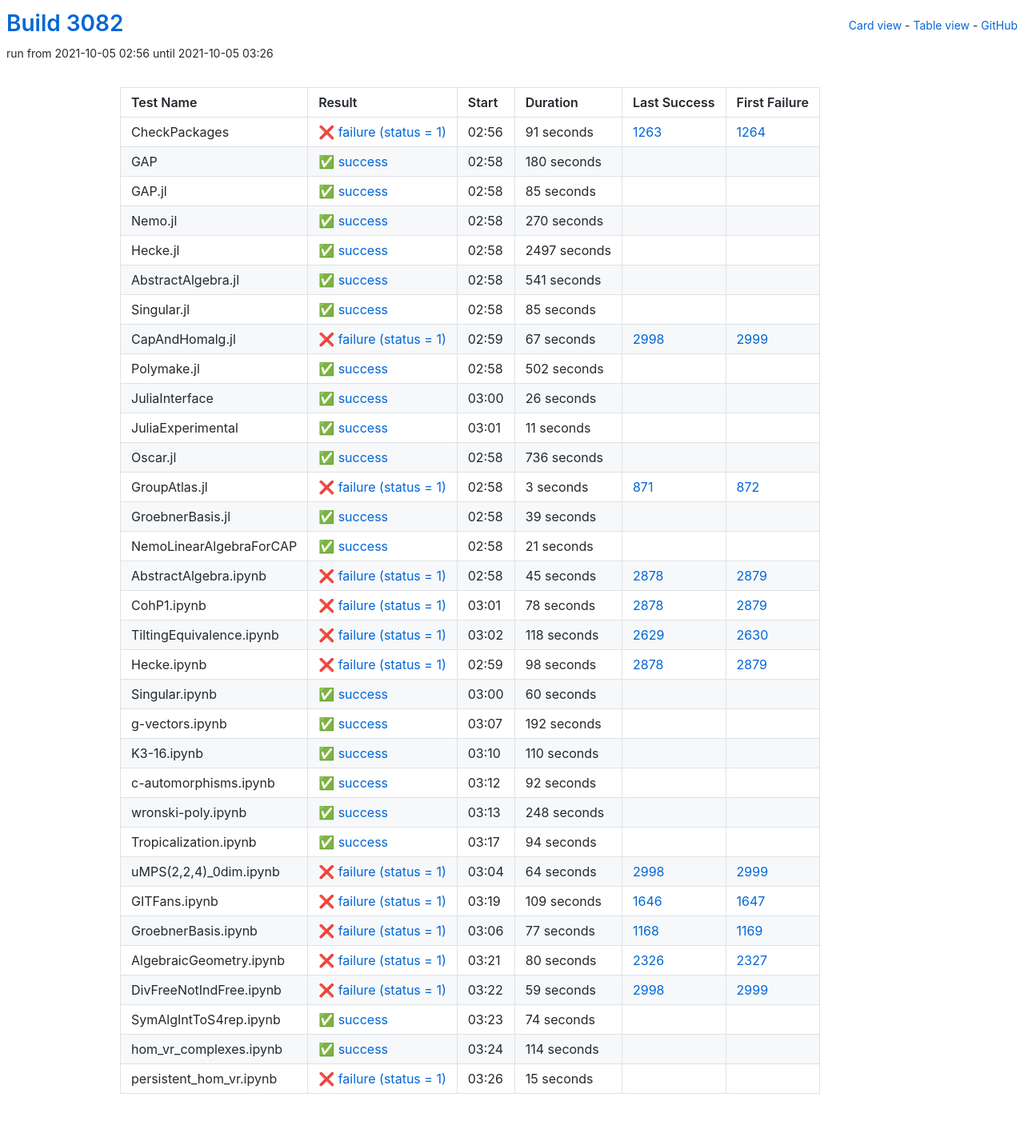
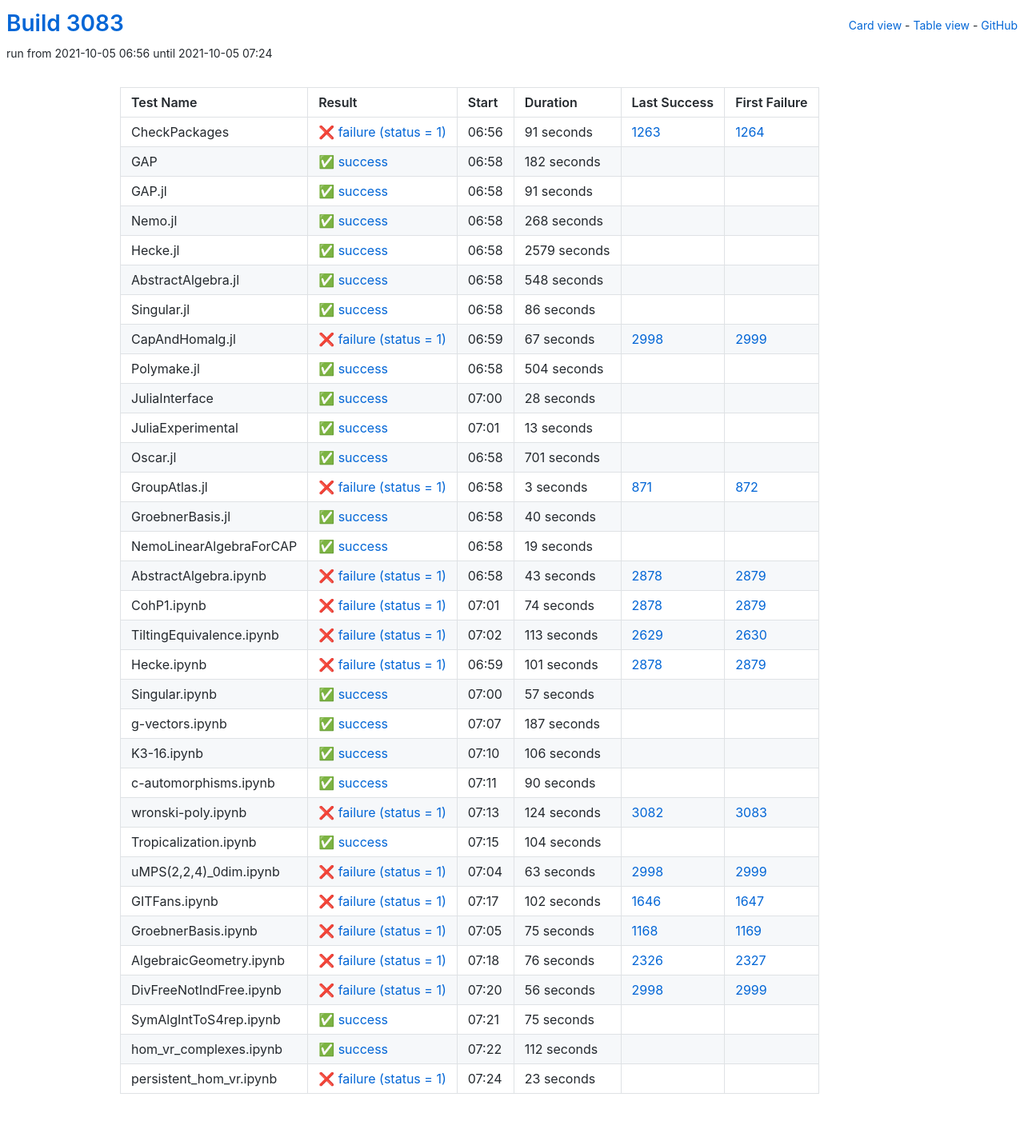
Before and after one commit to oscar-system/oscar-ci-status-stable, a Jekyll site: the page built from table.html, in a window 1280 px wide. Shown: the whole page at 80% size. Built offline with Jekyll 4.4.1, drawn with Linux system fonts in a browser that asks for light colours.

Commit message:
Build #3083

```diff
--- a/_data/ci.yml
+++ b/_data/ci.yml
@@ -1,6 +1,6 @@
 ---
-build: 3082
-build_url: https://oscarci.mathematik.uni-kl.de/job/oscar-stable/3082/
+build: 3083
+build_url: https://oscarci.mathematik.uni-kl.de/job/oscar-stable/3083/
 job: oscar-stable
 organization: oscar-system
 repo: oscar-ci-status-stable
@@ -8,8 +8,8 @@ repourl: https://github.com/oscar-system/oscar-ci-status-stable
 tests:
 - name: CheckPackages
   id: checkpackages
-  log: https://oscarci.mathematik.uni-kl.de/job/oscar-stable/3082/artifact/logs/build-3082/CheckPackages.log
-  start: 2021-10-05 02:56
+  log: https://oscarci.mathematik.uni-kl.de/job/oscar-stable/3083/artifact/logs/build-3083/CheckPackages.log
+  start: 2021-10-05 06:56
   success: false
   exitcode: 1
   status: failure
@@ -20,80 +20,80 @@ tests:
   first_failure_url: https://oscarci.mathematik.uni-kl.de/job/oscar-stable/1264/
 - name: GAP
   id: gap
-  log: https://oscarci.mathematik.uni-kl.de/job/oscar-stable/3082/artifact/logs/build-3082/GAP.log
-  start: 2021-10-05 02:58
+  log: https://oscarci.mathematik.uni-kl.de/job/oscar-stable/3083/artifact/logs/build-3083/GAP.log
+  start: 2021-10-05 06:58
   success: true
   exitcode: 0
   status: success
-  duration: 180
+  duration: 182
   last_success: false
   last_success_url:
   first_failure: false
   first_failure_url:
 - name: GAP.jl
   id: gap-jl
-  log: https://oscarci.mathematik.uni-kl.de/job/oscar-stable/3082/artifact/logs/build-3082/GAP.jl.log
-  start: 2021-10-05 02:58
+  log: https://oscarci.mathematik.uni-kl.de/job/oscar-stable/3083/artifact/logs/build-3083/GAP.jl.log
+  start: 2021-10-05 06:58
   success: true
   exitcode: 0
   status: success
-  duration: 85
+  duration: 91
   last_success: false
   last_success_url:
   first_failure: false
   first_failure_url:
 - name: Nemo.jl
   id: nemo-jl
-  log: https://oscarci.mathematik.uni-kl.de/job/oscar-stable/3082/artifact/logs/build-3082/Nemo.jl.log
-  start: 2021-10-05 02:58
+  log: https://oscarci.mathematik.uni-kl.de/job/oscar-stable/3083/artifact/logs/build-3083/Nemo.jl.log
+  start: 2021-10-05 06:58
   success: true
   exitcode: 0
   status: success
-  duration: 270
+  duration: 268
   last_success: false
   last_success_url:
   first_failure: false
   first_failure_url:
 - name: Hecke.jl
   id: hecke-jl
-  log: https://oscarci.mathematik.uni-kl.de/job/oscar-stable/3082/artifact/logs/build-3082/Hecke.jl.log
-  start: 2021-10-05 02:58
+  log: https://oscarci.mathematik.uni-kl.de/job/oscar-stable/3083/artifact/logs/build-3083/Hecke.jl.log
+  start: 2021-10-05 06:58
   success: true
   exitcode: 0
   status: success
-  duration: 2497
+  duration: 2579
   last_success: false
   last_success_url:
   first_failure: false
   first_failure_url:
 - name: AbstractAlgebra.jl
   id: abstractalgebra-jl
-  log: https://oscarci.mathematik.uni-kl.de/job/oscar-stable/3082/artifact/logs/build-3082/AbstractAlgebra.jl.log
-  start: 2021-10-05 02:58
+  log: https://oscarci.mathematik.uni-kl.de/job/oscar-stable/3083/artifact/logs/build-3083/AbstractAlgebra.jl.log
+  start: 2021-10-05 06:58
   success: true
   exitcode: 0
   status: success
-  duration: 541
+  duration: 548
   last_success: false
   last_success_url:
   first_failure: false
   first_failure_url:
 - name: Singular.jl
   id: singular-jl
-  log: https://oscarci.mathematik.uni-kl.de/job/oscar-stable/3082/artifact/logs/build-3082/Singular.jl.log
-  start: 2021-10-05 02:58
+  log: https://oscarci.mathematik.uni-kl.de/job/oscar-stable/3083/artifact/logs/build-3083/Singular.jl.log
+  start: 2021-10-05 06:58
   success: true
   exitcode: 0
   status: success
-  duration: 85
+  duration: 86
   last_success: false
   last_success_url:
   first_failure: false
   first_failure_url:
 - name: CapAndHomalg.jl
   id: capandhomalg-jl
-  log: https://oscarci.mathematik.uni-kl.de/job/oscar-stable/3082/artifact/logs/build-3082/CapAndHomalg.jl.log
-  start: 2021-10-05 02:59
+  log: https://oscarci.mathematik.uni-kl.de/job/oscar-stable/3083/artifact/logs/build-3083/CapAndHomalg.jl.log
+  start: 2021-10-05 06:59
   success: false
   exitcode: 1
   status: failure
@@ -104,56 +104,56 @@ tests:
   first_failure_url: https://oscarci.mathematik.uni-kl.de/job/oscar-stable/2999/
 - name: Polymake.jl
   id: polymake-jl
-  log: https://oscarci.mathematik.uni-kl.de/job/oscar-stable/3082/artifact/logs/build-3082/Polymake.jl.log
-  start: 2021-10-05 02:58
+  log: https://oscarci.mathematik.uni-kl.de/job/oscar-stable/3083/artifact/logs/build-3083/Polymake.jl.log
+  start: 2021-10-05 06:58
   success: true
   exitcode: 0
   status: success
-  duration: 502
+  duration: 504
   last_success: false
   last_success_url:
   first_failure: false
   first_failure_url:
 - name: JuliaInterface
   id: juliainterface
-  log: https://oscarci.mathematik.uni-kl.de/job/oscar-stable/3082/artifact/logs/build-3082/JuliaInterface.log
-  start: 2021-10-05 03:00
+  log: https://oscarci.mathematik.uni-kl.de/job/oscar-stable/3083/artifact/logs/build-3083/JuliaInterface.log
+  start: 2021-10-05 07:00
   success: true
   exitcode: 0
   status: success
-  duration: 26
+  duration: 28
   last_success: false
   last_success_url:
   first_failure: false
   first_failure_url:
 - name: JuliaExperimental
   id: juliaexperimental
-  log: https://oscarci.mathematik.uni-kl.de/job/oscar-stable/3082/artifact/logs/build-3082/JuliaExperimental.log
-  start: 2021-10-05 03:01
+  log: https://oscarci.mathematik.uni-kl.de/job/oscar-stable/3083/artifact/logs/build-3083/JuliaExperimental.log
+  start: 2021-10-05 07:01
   success: true
   exitcode: 0
   status: success
-  duration: 11
+  duration: 13
   last_success: false
   last_success_url:
   first_failure: false
   first_failure_url:
 - name: Oscar.jl
   id: oscar-jl
-  log: https://oscarci.mathematik.uni-kl.de/job/oscar-stable/3082/artifact/logs/build-3082/Oscar.jl.log
-  start: 2021-10-05 02:58
+  log: https://oscarci.mathematik.uni-kl.de/job/oscar-stable/3083/artifact/logs/build-3083/Oscar.jl.log
+  start: 2021-10-05 06:58
   success: true
   exitcode: 0
   status: success
-  duration: 736
+  duration: 701
   last_success: false
   last_success_url:
   first_failure: false
   first_failure_url:
 - name: GroupAtlas.jl
   id: groupatlas-jl
-  log: https://oscarci.mathematik.uni-kl.de/job/oscar-stable/3082/artifact/logs/build-3082/GroupAtlas.jl.log
-  start: 2021-10-05 02:58
+  log: https://oscarci.mathematik.uni-kl.de/job/oscar-stable/3083/artifact/logs/build-3083/GroupAtlas.jl.log
+  start: 2021-10-05 06:58
   success: false
   exitcode: 1
   status: failure
@@ -164,240 +164,240 @@ tests:
   first_failure_url: https://oscarci.mathematik.uni-kl.de/job/oscar-stable/872/
 - name: GroebnerBasis.jl
   id: groebnerbasis-jl
-  log: https://oscarci.mathematik.uni-kl.de/job/oscar-stable/3082/artifact/logs/build-3082/GroebnerBasis.jl.log
-  start: 2021-10-05 02:58
+  log: https://oscarci.mathematik.uni-kl.de/job/oscar-stable/3083/artifact/logs/build-3083/GroebnerBasis.jl.log
+  start: 2021-10-05 06:58
   success: true
   exitcode: 0
   status: success
-  duration: 39
+  duration: 40
   last_success: false
   last_success_url:
   first_failure: false
   first_failure_url:
 - name: NemoLinearAlgebraForCAP
   id: nemolinearalgebraforcap
-  log: https://oscarci.mathematik.uni-kl.de/job/oscar-stable/3082/artifact/logs/build-3082/NemoLinearAlgebraForCAP.log
-  start: 2021-10-05 02:58
+  log: https://oscarci.mathematik.uni-kl.de/job/oscar-stable/3083/artifact/logs/build-3083/NemoLinearAlgebraForCAP.log
+  start: 2021-10-05 06:58
   success: true
   exitcode: 0
   status: success
-  duration: 21
+  duration: 19
   last_success: false
   last_success_url:
   first_failure: false
   first_failure_url:
 - name: AbstractAlgebra.ipynb
   id: abstractalgebra-ipynb
-  log: https://oscarci.mathematik.uni-kl.de/job/oscar-stable/3082/artifact/logs/build-3082/AbstractAlgebra.ipynb.log
-  start: 2021-10-05 02:58
+  log: https://oscarci.mathematik.uni-kl.de/job/oscar-stable/3083/artifact/logs/build-3083/AbstractAlgebra.ipynb.log
+  start: 2021-10-05 06:58
   success: false
   exitcode: 1
   status: failure
-  duration: 45
+  duration: 43
   last_success: 2878
   last_success_url: https://oscarci.mathematik.uni-kl.de/job/oscar-stable/2878/
   first_failure: 2879
   first_failure_url: https://oscarci.mathematik.uni-kl.de/job/oscar-stable/2879/
 - name: CohP1.ipynb
   id: cohp1-ipynb
-  log: https://oscarci.mathematik.uni-kl.de/job/oscar-stable/3082/artifact/logs/build-3082/CohP1.ipynb.log
-  start: 2021-10-05 03:01
+  log: https://oscarci.mathematik.uni-kl.de/job/oscar-stable/3083/artifact/logs/build-3083/CohP1.ipynb.log
+  start: 2021-10-05 07:01
   success: false
   exitcode: 1
   status: failure
-  duration: 78
+  duration: 74
   last_success: 2878
   last_success_url: https://oscarci.mathematik.uni-kl.de/job/oscar-stable/2878/
   first_failure: 2879
   first_failure_url: https://oscarci.mathematik.uni-kl.de/job/oscar-stable/2879/
 - name: TiltingEquivalence.ipynb
   id: tiltingequivalence-ipynb
-  log: https://oscarci.mathematik.uni-kl.de/job/oscar-stable/3082/artifact/logs/build-3082/TiltingEquivalence.ipynb.log
-  start: 2021-10-05 03:02
+  log: https://oscarci.mathematik.uni-kl.de/job/oscar-stable/3083/artifact/logs/build-3083/TiltingEquivalence.ipynb.log
+  start: 2021-10-05 07:02
   success: false
   exitcode: 1
   status: failure
-  duration: 118
+  duration: 113
   last_success: 2629
   last_success_url: https://oscarci.mathematik.uni-kl.de/job/oscar-stable/2629/
   first_failure: 2630
   first_failure_url: https://oscarci.mathematik.uni-kl.de/job/oscar-stable/2630/
 - name: Hecke.ipynb
   id: hecke-ipynb
-  log: https://oscarci.mathematik.uni-kl.de/job/oscar-stable/3082/artifact/logs/build-3082/Hecke.ipynb.log
-  start: 2021-10-05 02:59
+  log: https://oscarci.mathematik.uni-kl.de/job/oscar-stable/3083/artifact/logs/build-3083/Hecke.ipynb.log
+  start: 2021-10-05 06:59
   success: false
   exitcode: 1
   status: failure
-  duration: 98
+  duration: 101
   last_success: 2878
   last_success_url: https://oscarci.mathematik.uni-kl.de/job/oscar-stable/2878/
   first_failure: 2879
   first_failure_url: https://oscarci.mathematik.uni-kl.de/job/oscar-stable/2879/
 - name: Singular.ipynb
   id: singular-ipynb
-  log: https://oscarci.mathematik.uni-kl.de/job/oscar-stable/3082/artifact/logs/build-3082/Singular.ipynb.log
-  start: 2021-10-05 03:00
+  log: https://oscarci.mathematik.uni-kl.de/job/oscar-stable/3083/artifact/logs/build-3083/Singular.ipynb.log
+  start: 2021-10-05 07:00
   success: true
   exitcode: 0
   status: success
-  duration: 60
+  duration: 57
   last_success: false
   last_success_url:
   first_failure: false
   first_failure_url:
 - name: g-vectors.ipynb
   id: g-vectors-ipynb
-  log: https://oscarci.mathematik.uni-kl.de/job/oscar-stable/3082/artifact/logs/build-3082/g-vectors.ipynb.log
-  start: 2021-10-05 03:07
+  log: https://oscarci.mathematik.uni-kl.de/job/oscar-stable/3083/artifact/logs/build-3083/g-vectors.ipynb.log
+  start: 2021-10-05 07:07
   success: true
   exitcode: 0
   status: success
-  duration: 192
+  duration: 187
   last_success: false
   last_success_url:
   first_failure: false
   first_failure_url:
 - name: K3-16.ipynb
   id: k3-16-ipynb
-  log: https://oscarci.mathematik.uni-kl.de/job/oscar-stable/3082/artifact/logs/build-3082/K3-16.ipynb.log
-  start: 2021-10-05 03:10
+  log: https://oscarci.mathematik.uni-kl.de/job/oscar-stable/3083/artifact/logs/build-3083/K3-16.ipynb.log
+  start: 2021-10-05 07:10
   success: true
   exitcode: 0
   status: success
-  duration: 110
+  duration: 106
   last_success: false
   last_success_url:
   first_failure: false
   first_failure_url:
 - name: c-automorphisms.ipynb
   id: c-automorphisms-ipynb
-  log: https://oscarci.mathematik.uni-kl.de/job/oscar-stable/3082/artifact/logs/build-3082/c-automorphisms.ipynb.log
-  start: 2021-10-05 03:12
+  log: https://oscarci.mathematik.uni-kl.de/job/oscar-stable/3083/artifact/logs/build-3083/c-automorphisms.ipynb.log
+  start: 2021-10-05 07:11
   success: true
   exitcode: 0
   status: success
-  duration: 92
+  duration: 90
   last_success: false
   last_success_url:
   first_failure: false
   first_failure_url:
 - name: wronski-poly.ipynb
   id: wronski-poly-ipynb
-  log: https://oscarci.mathematik.uni-kl.de/job/oscar-stable/3082/artifact/logs/build-3082/wronski-poly.ipynb.log
-  start: 2021-10-05 03:13
+  log: https://oscarci.mathematik.uni-kl.de/job/oscar-stable/3083/artifact/logs/build-3083/wronski-poly.ipynb.log
+  start: 2021-10-05 07:13
+  success: false
+  exitcode: 1
+  status: failure
+  duration: 124
+  last_success: 3082
+  last_success_url: https://oscarci.mathematik.uni-kl.de/job/oscar-stable/3082/
+  first_failure: 3083
+  first_failure_url: https://oscarci.mathematik.uni-kl.de/job/oscar-stable/3083/
+- name: Tropicalization.ipynb
+  id: tropicalization-ipynb
+  log: https://oscarci.mathematik.uni-kl.de/job/oscar-stable/3083/artifact/logs/build-3083/Tropicalization.ipynb.log
+  start: 2021-10-05 07:15
   success: true
   exitcode: 0
   status: success
-  duration: 248
-  last_success: false
-  last_success_url:
-  first_failure: false
-  first_failure_url:
-- name: Tropicalization.ipynb
-  id: tropicalization-ipynb
-  log: https://oscarci.mathematik.uni-kl.de/job/oscar-stable/3082/artifact/logs/build-3082/Tropicalization.ipynb.log
-  start: 2021-10-05 03:17
-  success: true
-  exitcode: 0
-  status: success
-  duration: 94
+  duration: 104
   last_success: false
   last_success_url:
   first_failure: false
   first_failure_url:
 - name: uMPS(2,2,4)_0dim.ipynb
   id: umps-2-2-4-0dim-ipynb
-  log: https://oscarci.mathematik.uni-kl.de/job/oscar-stable/3082/artifact/logs/build-3082/uMPS-2-2-4-_0dim.ipynb.log
-  start: 2021-10-05 03:04
+  log: https://oscarci.mathematik.uni-kl.de/job/oscar-stable/3083/artifact/logs/build-3083/uMPS-2-2-4-_0dim.ipynb.log
+  start: 2021-10-05 07:04
   success: false
   exitcode: 1
   status: failure
-  duration: 64
+  duration: 63
   last_success: 2998
   last_success_url: https://oscarci.mathematik.uni-kl.de/job/oscar-stable/2998/
   first_failure: 2999
   first_failure_url: https://oscarci.mathematik.uni-kl.de/job/oscar-stable/2999/
 - name: GITFans.ipynb
   id: gitfans-ipynb
-  log: https://oscarci.mathematik.uni-kl.de/job/oscar-stable/3082/artifact/logs/build-3082/GITFans.ipynb.log
-  start: 2021-10-05 03:19
+  log: https://oscarci.mathematik.uni-kl.de/job/oscar-stable/3083/artifact/logs/build-3083/GITFans.ipynb.log
+  start: 2021-10-05 07:17
   success: false
   exitcode: 1
   status: failure
-  duration: 109
+  duration: 102
   last_success: 1646
   last_success_url: https://oscarci.mathematik.uni-kl.de/job/oscar-stable/1646/
   first_failure: 1647
   first_failure_url: https://oscarci.mathematik.uni-kl.de/job/oscar-stable/1647/
 - name: GroebnerBasis.ipynb
   id: groebnerbasis-ipynb
-  log: https://oscarci.mathematik.uni-kl.de/job/oscar-stable/3082/artifact/logs/build-3082/GroebnerBasis.ipynb.log
-  start: 2021-10-05 03:06
+  log: https://oscarci.mathematik.uni-kl.de/job/oscar-stable/3083/artifact/logs/build-3083/GroebnerBasis.ipynb.log
+  start: 2021-10-05 07:05
   success: false
   exitcode: 1
   status: failure
-  duration: 77
+  duration: 75
   last_success: 1168
   last_success_url: https://oscarci.mathematik.uni-kl.de/job/oscar-stable/1168/
   first_failure: 1169
   first_failure_url: https://oscarci.mathematik.uni-kl.de/job/oscar-stable/1169/
 - name: AlgebraicGeometry.ipynb
   id: algebraicgeometry-ipynb
-  log: https://oscarci.mathematik.uni-kl.de/job/oscar-stable/3082/artifact/logs/build-3082/AlgebraicGeometry.ipynb.log
-  start: 2021-10-05 03:21
+  log: https://oscarci.mathematik.uni-kl.de/job/oscar-stable/3083/artifact/logs/build-3083/AlgebraicGeometry.ipynb.log
+  start: 2021-10-05 07:18
   success: false
   exitcode: 1
   status: failure
-  duration: 80
+  duration: 76
   last_success: 2326
   last_success_url: https://oscarci.mathematik.uni-kl.de/job/oscar-stable/2326/
   first_failure: 2327
   first_failure_url: https://oscarci.mathematik.uni-kl.de/job/oscar-stable/2327/
 - name: DivFreeNotIndFree.ipynb
   id: divfreenotindfree-ipynb
-  log: https://oscarci.mathematik.uni-kl.de/job/oscar-stable/3082/artifact/logs/build-3082/DivFreeNotIndFree.ipynb.log
-  start: 2021-10-05 03:22
+  log: https://oscarci.mathematik.uni-kl.de/job/oscar-stable/3083/artifact/logs/build-3083/DivFreeNotIndFree.ipynb.log
+  start: 2021-10-05 07:20
   success: false
   exitcode: 1
   status: failure
-  duration: 59
+  duration: 56
   last_success: 2998
   last_success_url: https://oscarci.mathematik.uni-kl.de/job/oscar-stable/2998/
   first_failure: 2999
   first_failure_url: https://oscarci.mathematik.uni-kl.de/job/oscar-stable/2999/
 - name: SymAlgIntToS4rep.ipynb
   id: symalginttos4rep-ipynb
-  log: https://oscarci.mathematik.uni-kl.de/job/oscar-stable/3082/artifact/logs/build-3082/SymAlgIntToS4rep.ipynb.log
-  start: 2021-10-05 03:23
+  log: https://oscarci.mathematik.uni-kl.de/job/oscar-stable/3083/artifact/logs/build-3083/SymAlgIntToS4rep.ipynb.log
+  start: 2021-10-05 07:21
   success: true
   exitcode: 0
   status: success
-  duration: 74
+  duration: 75
   last_success: false
   last_success_url:
   first_failure: false
   first_failure_url:
 - name: hom_vr_complexes.ipynb
   id: hom-vr-complexes-ipynb
-  log: https://oscarci.mathematik.uni-kl.de/job/oscar-stable/3082/artifact/logs/build-3082/hom_vr_complexes.ipynb.log
-  start: 2021-10-05 03:24
+  log: https://oscarci.mathematik.uni-kl.de/job/oscar-stable/3083/artifact/logs/build-3083/hom_vr_complexes.ipynb.log
+  start: 2021-10-05 07:22
   success: true
   exitcode: 0
   status: success
-  duration: 114
+  duration: 112
   last_success: false
   last_success_url:
   first_failure: false
   first_failure_url:
 - name: persistent_hom_vr.ipynb
   id: persistent-hom-vr-ipynb
-  log: https://oscarci.mathematik.uni-kl.de/job/oscar-stable/3082/artifact/logs/build-3082/persistent_hom_vr.ipynb.log
-  start: 2021-10-05 03:26
+  log: https://oscarci.mathematik.uni-kl.de/job/oscar-stable/3083/artifact/logs/build-3083/persistent_hom_vr.ipynb.log
+  start: 2021-10-05 07:24
   success: false
   exitcode: 1
   status: failure
-  duration: 15
+  duration: 23
   last_success: false
   last_success_url:
   first_failure: false
```
Also changed, not shown: README.md.
